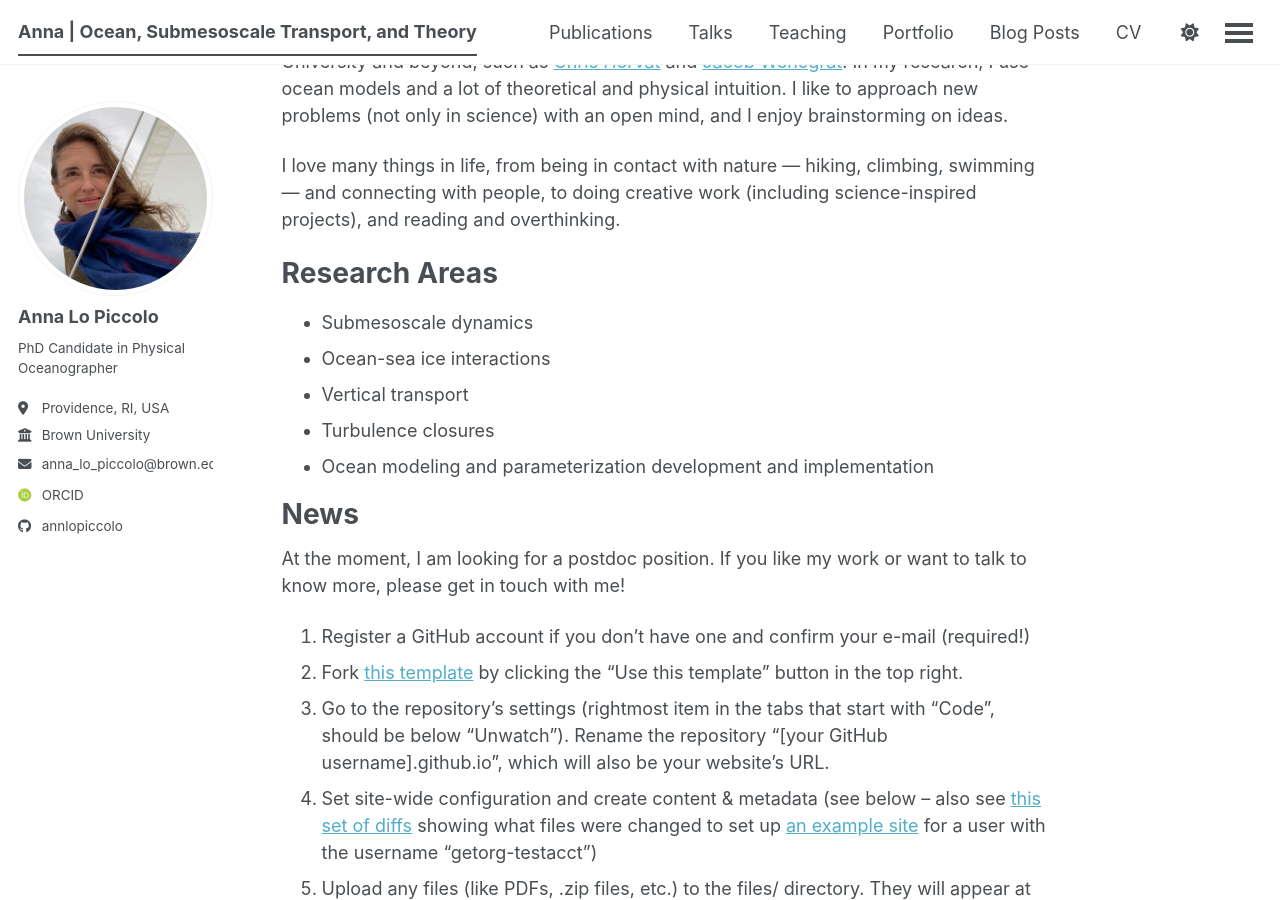
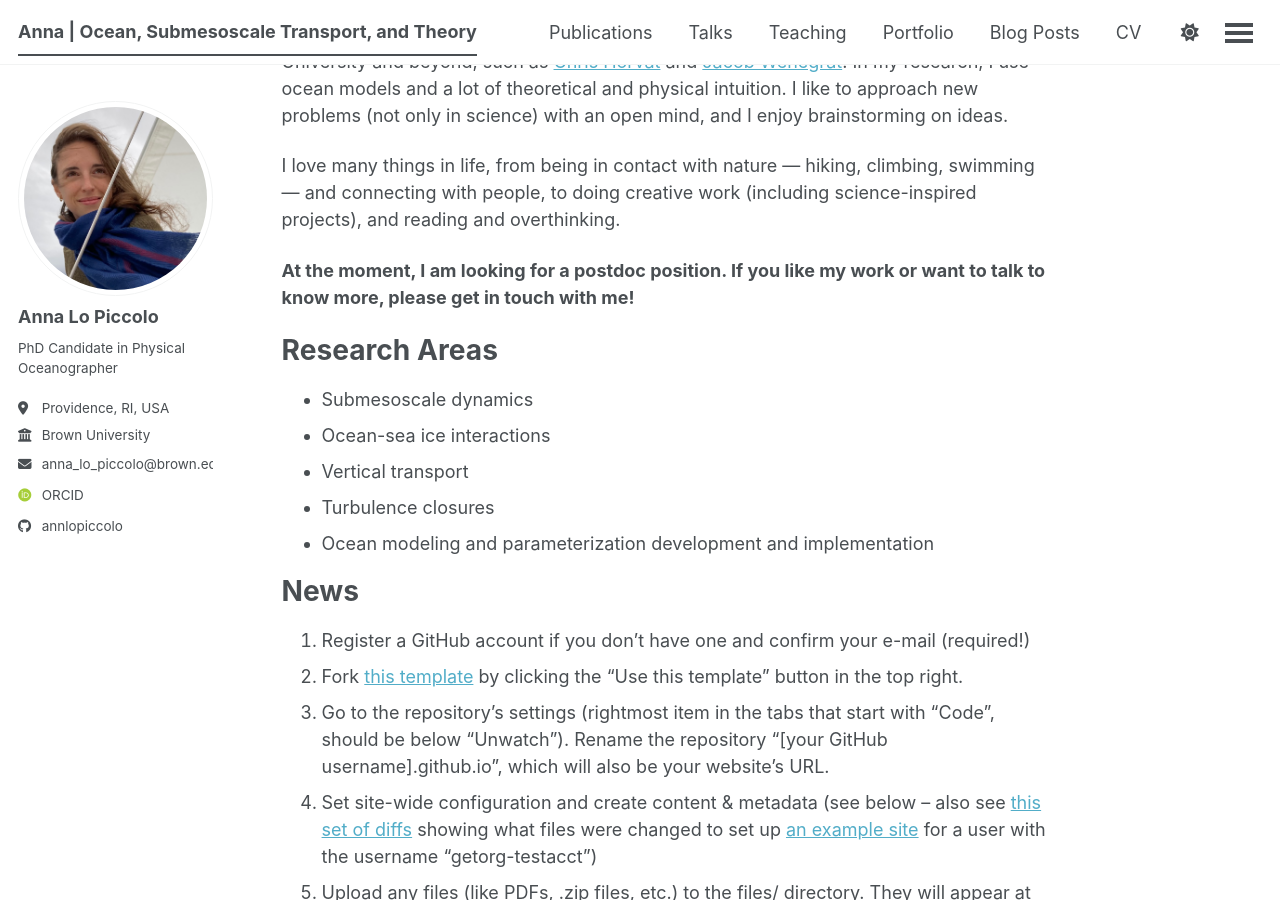
Before and after one commit to annlopiccolo/annlopiccolo.github.io, a Jekyll site: the page built from _pages/about.md, in a window 1280 px wide and 900 px high, scrolled down 347 px. Built offline with Jekyll 4.4.1, drawn with Linux system fonts in a browser that asks for light colours; some web fonts are replaced; a script bundle is joined from its source files by our own code; library files that are not in the unit come from our copies; part of the change alters nothing that is shown.

```diff
--- a/_pages/about.md
+++ b/_pages/about.md
@@ -17,6 +17,8 @@ Hello! My name is Anna, I am a physical oceanographer interested in turbulence p
 
  I love many things in life, from being in contact with nature — hiking, climbing, swimming — and connecting with people, to doing creative work (including science-inspired projects), and reading and overthinking.
 
+ **At the moment, I am looking for a postdoc position. If you like my work or want to talk to know more, please get in touch with me!**
+
 Research Areas
 ======
 - Submesoscale dynamics
@@ -27,7 +29,7 @@ Research Areas
 
 News
 ======
-At the moment, I am looking for a postdoc position. If you like my work or want to talk to know more, please get in touch with me!
+
 
 1. Register a GitHub account if you don't have one and confirm your e-mail (required!)
 1. Fork [this template](https://github.com/academicpages/academicpages.github.io) by clicking the "Use this template" button in the top right.
```
